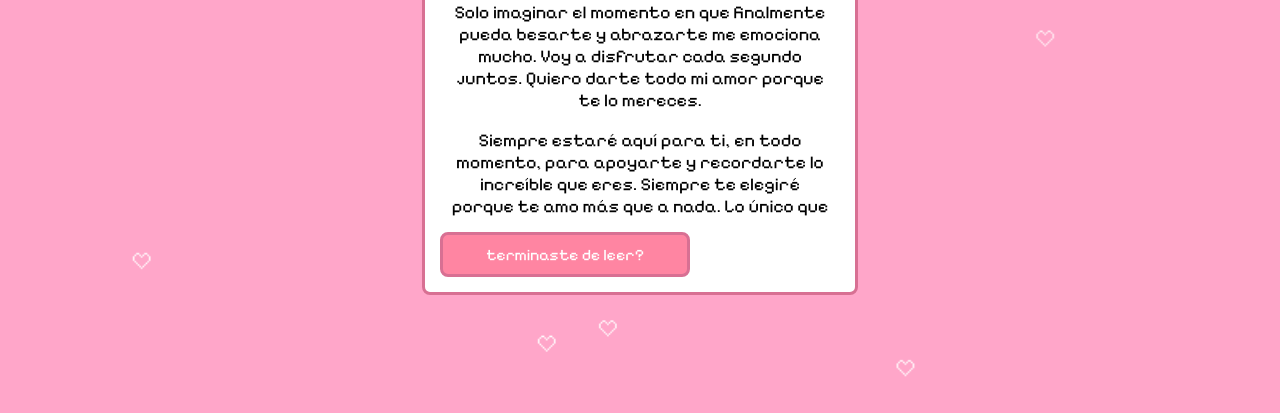
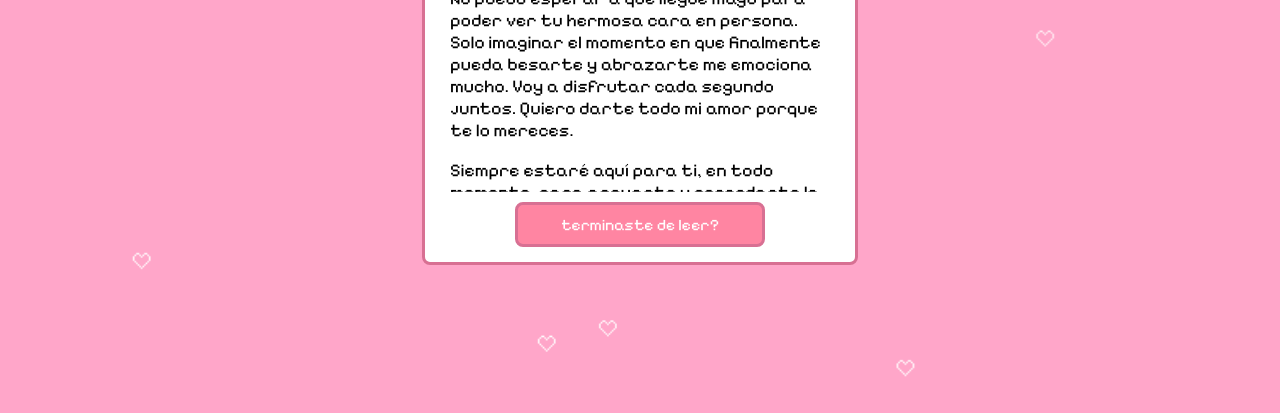
Before and after one commit to hillaryosei/valentines-day, a plain HTML site: page index.html in a window 1280 px wide. Shown: the part 403-816 px from the top of the page. Drawn offline with Linux system fonts and the light colour scheme.

Commit message:
Update styles.css

```diff
--- a/styles.css
+++ b/styles.css
@@ -3,10 +3,9 @@ body {
     font-family: 'Pixelify Sans', sans-serif;
     background-color: #FFA6C9;
     text-align: center;
-    overflow: hidden;
+    overflow: hidden; /* Prevent page scrolling */
     position: relative;
 }
-
 h1 {
     color: white;
 }
@@ -24,7 +23,6 @@ button {
     margin-top: 10px;
     transition: 0.2s ease-in-out;
 }
-
 button:hover {
     background-color: #D87093;
 }
@@ -35,7 +33,6 @@ button:hover {
     50% { opacity: 0.8; }
     100% { transform: translateY(-10vh) translateX(10px); opacity: 0; }
 }
-
 #heart-container {
     position: fixed;
     top: 0;
@@ -45,7 +42,6 @@ button:hover {
     pointer-events: none;
     overflow: hidden;
 }
-
 .pixel-heart {
     position: absolute;
     width: 20px;
@@ -63,7 +59,6 @@ button:hover {
     justify-content: center;
     height: 100vh;
 }
-
 .hidden {
     display: none;
 }
@@ -80,7 +75,6 @@ input[type="password"] {
     font-size: 14px;
     color: white;
 }
-
 .error-msg {
     color: white;
 }
@@ -106,26 +100,24 @@ input[type="password"] {
     cursor: pointer;
     margin-top: 20px;
 }
-
 .envelope-text {
     color: white;
 }
-
 
 #gatito-image {
     width: 150px;
     height: auto;
 }
-
 .finish-text {
     color: white;
 }
 
-/* Letter Popup - Fixed Size, No Extra Scrolling */
+/* Letter Popup - Fixing Scrolling Issue */
 #letter-content {
-    width: 90%;
-    max-width: 400px;
-    height: 70vh;
+    width: 90%; /* Adjust width dynamically */
+    max-width: 400px; /* Prevents it from being too large */
+    height: 70vh; /* Responsive height */
+    max-height: 500px; /* Ensures it fits in smaller screens */
     background: #FFF;
     border: 3px solid #D87093;
     padding: 15px;
@@ -136,20 +128,27 @@ input[type="password"] {
     flex-direction: column;
     justify-content: space-between; /* Keeps button at the bottom */
     border-radius: 8px;
+    position: fixed;
+    top: 50%;
+    left: 50%;
+    transform: translate(-50%, -50%);
+    z-index: 20;
+    overflow: hidden; /* Prevent scrolling on the entire popup */
 }
 
-/* Letter Text - Scrollable Content Only */
+/* Letter Text scrolls */
 #letter-text {
-    max-height: 60vh;
-    overflow-y: auto; /* Allows scrolling inside only this section */
+    text-align: left;
+    max-height: 55vh; /* Prevents overflow */
+    overflow-y: auto; /* Only this part is scrollable */
     padding: 10px;
+    flex-grow: 1; /* Allows letter content to take up space without pushing the button down */
 }
 
-/* "¿Terminaste de leer?" Button - Always Visible */
+/* "¿Terminaste de leer?" Button stays Fixed Inside Popup */
 #done-reading-btn {
     width: 80%;
     max-width: 250px;
-    margin-top: 10px;
     padding: 10px;
     background-color: #FF85A2;
     border: 3px solid #D87093;
@@ -158,8 +157,9 @@ input[type="password"] {
     cursor: pointer;
     border-radius: 8px;
     transition: 0.2s ease-in-out;
+    align-self: center;
+    margin-top: 10px;
 }
-
 #done-reading-btn:hover {
     background-color: #D87093;
 }
```
